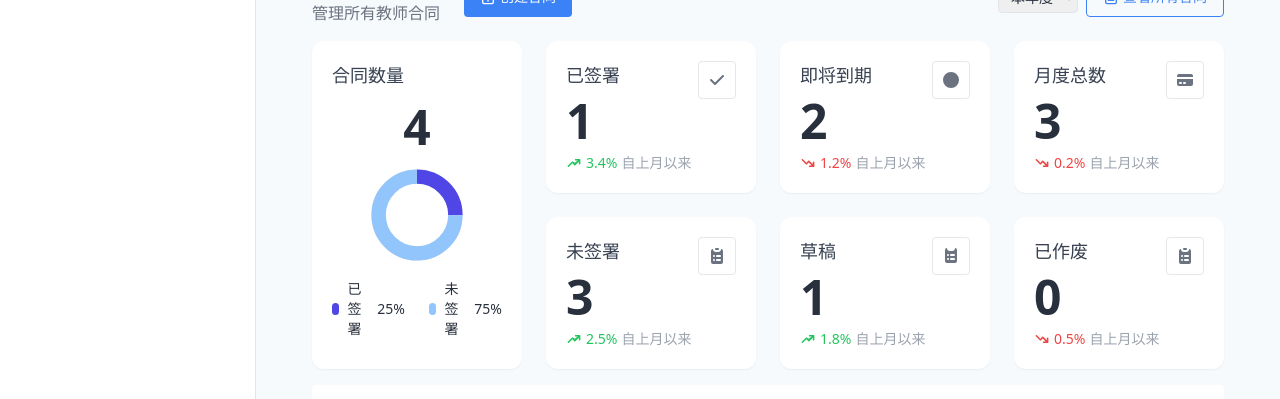
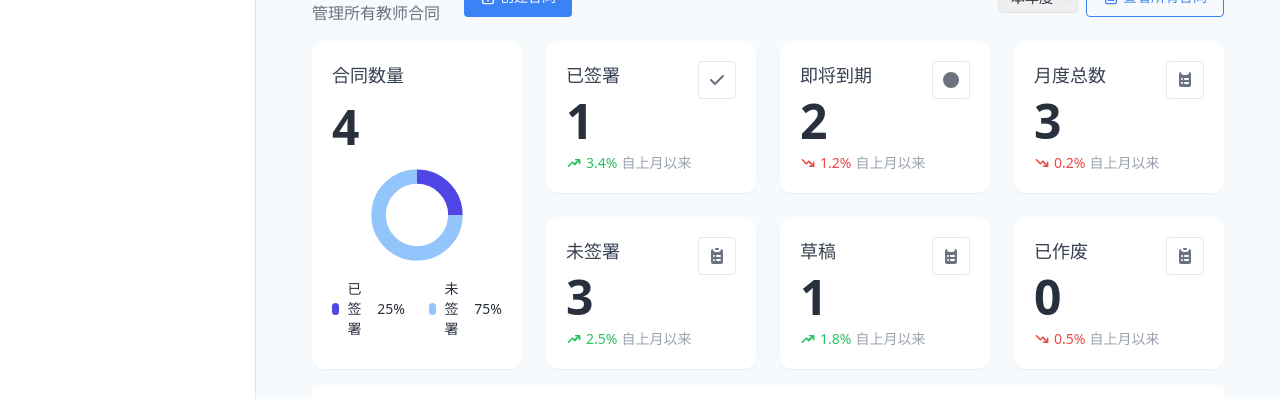
Before and after one commit to miki-cheung/faculty-contract-nexus, a React (Vite) app: page /admin/contracts in a window 1280 px wide. Shown: the part 151-550 px from the top of the page. Built offline with nearby package versions, Linux system fonts and the light colour scheme; sample sign-in values are in the browser's storage.

Commit message:
Redesign contract stats card layout and update SVG icons for better visualization

```diff
--- a/src/pages/ContractsManagement.tsx
+++ b/src/pages/ContractsManagement.tsx
@@ -338,11 +338,11 @@ const ContractsManagement = () => {
         {/* 总合同数 - 左侧大卡片 */}
         <div className="row-span-2 col-span-1 bg-white rounded-xl shadow-sm p-5 flex flex-col">
           <div className="text-lg font-medium text-gray-700 mb-1">合同数量</div>
-          <div className="flex-grow flex flex-col items-center justify-center">
-            <div className="text-5xl font-bold mb-4">{contracts.length}</div>
-            <div className="w-24 h-24 relative">
+          <div className="flex-grow flex flex-col items-start justify-center">
+            <div className="text-5xl font-bold mb-4 self-start">{contracts.length}</div>
+            <div className="w-24 h-24 relative self-center">
+              {/* 背景圆环 */}
               <svg viewBox="0 0 100 100" className="w-full h-full">
-                {/* 背景圆环 */}
                 <circle cx="50" cy="50" r="40" fill="none" stroke="#e6e6e6" strokeWidth="15" />
 
                 {/* 已签署部分 - 蓝色 */}
@@ -372,7 +372,7 @@ const ContractsManagement = () => {
                 />
               </svg>
             </div>
-            <div className="flex gap-6 mt-4 justify-center">
+            <div className="flex gap-6 mt-4 self-center">
               <div className="flex items-center">
                 <span className="w-3 h-3 rounded-full bg-indigo-600 mr-2"></span>
                 <span className="text-sm">已签署</span>
@@ -450,8 +450,7 @@ const ContractsManagement = () => {
             </div>
             <div className="p-2 rounded-md border border-gray-200">
               <svg xmlns="http://www.w3.org/2000/svg" className="h-5 w-5 text-gray-500" viewBox="0 0 20 20" fill="currentColor">
-                <path d="M4 4a2 2 0 00-2 2v1h16V6a2 2 0 00-2-2H4z" />
-                <path fillRule="evenodd" d="M18 9H2v5a2 2 0 002 2h12a2 2 0 002-2V9zM4 13a1 1 0 011-1h1a1 1 0 110 2H5a1 1 0 01-1-1zm5-1a1 1 0 100 2h1a1 1 0 100-2H9z" clipRule="evenodd" />
+                <path d="M4 4a2 2 0 012-2 3 3 0 003 3h2a3 3 0 003-3 2 2 0 012 2v11a2 2 0 01-2 2H6a2 2 0 01-2-2V5zm3 4a1 1 0 000 2h.01a1 1 0 100-2H7zm3 0a1 1 0 000 2h3a1 1 0 100-2h-3zm-3 4a1 1 0 100 2h.01a1 1 0 100-2H7zm3 0a1 1 0 100 2h3a1 1 0 100-2h-3z" clipRule="evenodd" />
               </svg>
             </div>
           </div>
@@ -498,7 +497,7 @@ const ContractsManagement = () => {
             </div>
             <div className="p-2 rounded-md border border-gray-200">
               <svg xmlns="http://www.w3.org/2000/svg" className="h-5 w-5 text-gray-500" viewBox="0 0 20 20" fill="currentColor">
-                <path fillRule="evenodd" d="M4 4a2 2 0 012-2 3 3 0 003 3h2a3 3 0 003-3 2 2 0 012 2v11a2 2 0 01-2 2H6a2 2 0 01-2-2V5zm3 4a1 1 0 000 2h.01a1 1 0 100-2H7zm3 0a1 1 0 000 2h3a1 1 0 100-2h-3zm-3 4a1 1 0 100 2h.01a1 1 0 100-2H7zm3 0a1 1 0 100 2h3a1 1 0 100-2h-3z" clipRule="evenodd" />
+                <path fillRule="evenodd" d="M4 5a2 2 0 012-2 3 3 0 003 3h2a3 3 0 003-3 2 2 0 012 2v11a2 2 0 01-2 2H6a2 2 0 01-2-2V5zm3 4a1 1 0 000 2h.01a1 1 0 100-2H7zm3 0a1 1 0 000 2h3a1 1 0 100-2h-3zm-3 4a1 1 0 100 2h.01a1 1 0 100-2H7zm3 0a1 1 0 100 2h3a1 1 0 100-2h-3z" clipRule="evenodd" />
               </svg>
             </div>
           </div>
@@ -521,7 +520,7 @@ const ContractsManagement = () => {
             </div>
             <div className="p-2 rounded-md border border-gray-200">
               <svg xmlns="http://www.w3.org/2000/svg" className="h-5 w-5 text-gray-500" viewBox="0 0 20 20" fill="currentColor">
-                <path fillRule="evenodd" d="M9 2a1 1 0 000 2h2a1 1 0 100-2H9z" />
+                <path d="M9 2a1 1 0 000 2h2a1 1 0 100-2H9z" />
                 <path fillRule="evenodd" d="M4 5a2 2 0 012-2 3 3 0 003 3h2a3 3 0 003-3 2 2 0 012 2v11a2 2 0 01-2 2H6a2 2 0 01-2-2V5zm3 4a1 1 0 000 2h.01a1 1 0 100-2H7zm3 0a1 1 0 000 2h3a1 1 0 100-2h-3zm-3 4a1 1 0 100 2h.01a1 1 0 100-2H7zm3 0a1 1 0 100 2h3a1 1 0 100-2h-3z" clipRule="evenodd" />
               </svg>
             </div>
```
